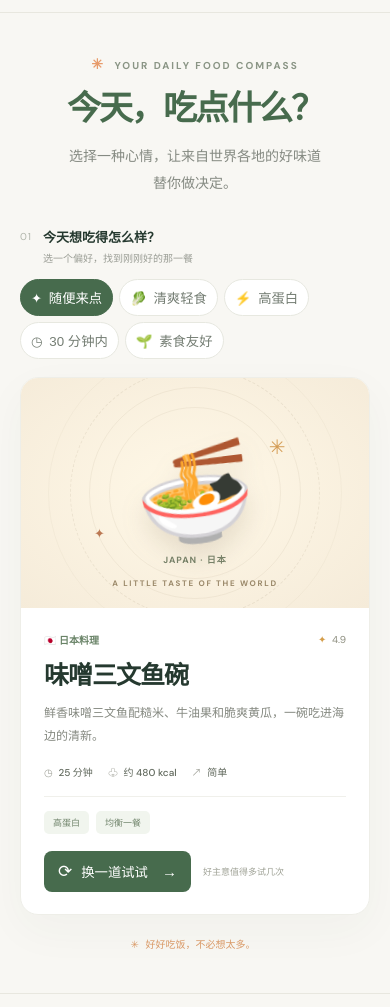
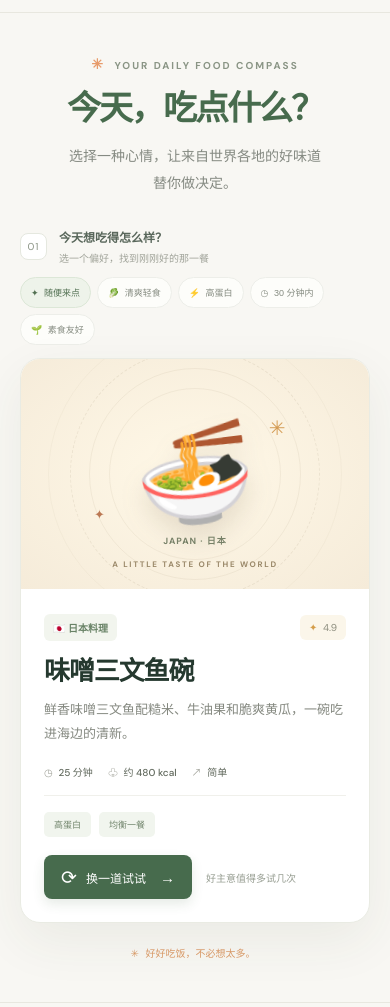
Before and after one commit to xy2742-sys/food-recommend, a plain HTML site: page index.html in a window 390 px wide. Shown: the part 51-1058 px from the top of the page. Drawn offline with Linux system fonts and the light colour scheme.

Commit message:
Refine recipe page visual hierarchy

```diff
--- a/style.css
+++ b/style.css
@@ -3,3 +3,44 @@
 .header-tools{display:flex;align-items:center;gap:20px}.language-switch{height:34px;display:flex;align-items:center;gap:6px;padding:0 9px;border:1px solid var(--line);border-radius:8px;background:#fff;color:#758072}.language-switch>span{font-size:13px}.language-switch select{appearance:none;border:0;outline:0;background:transparent;color:var(--ink);font:500 11px "DM Sans","Noto Sans SC",sans-serif;cursor:pointer;padding:5px 1px}.language-switch:focus-within{border-color:#9caf97;box-shadow:0 0 0 3px #476b4d13}
 @media(max-width:760px){.header-tools{gap:10px}.top-note{font-size:10px}.language-switch{height:32px;padding:0 7px}.brand{font-size:15px}}
 @media(max-width:380px){.top-note{display:none}}
+
+/* Keep the meal recommendation visually primary and the filters secondary. */
+.discover{max-width:860px;margin-top:42px}
+.controls{gap:16px;margin-bottom:15px}
+.control-heading{align-items:center;gap:12px}
+.control-heading>span{width:27px;height:27px;display:grid;place-items:center;border:1px solid #e5e8df;border-radius:8px;background:#fff;color:#899283;margin-top:0}
+.control-heading strong{font-size:12px;color:#59675b}
+.control-heading small{font-size:10px;color:#a0a399}
+.filter-list{gap:7px}
+.filter{padding:7px 10px;border-color:#edeee9;background:#fdfdfa;color:#858b80;font-size:9px}
+.filter.active{background:#eef3ea;border-color:#dce7d7;color:#527052}
+.filter:focus-visible,.shuffle-button:focus-visible,.language-switch select:focus-visible{outline:3px solid #9cb795;outline-offset:3px}
+.recipe-card{grid-template-columns:40% 60%;min-height:360px;border-color:#e9ebe3;border-radius:20px;box-shadow:0 18px 52px #37452c12}
+.recipe-art{min-height:360px}
+.recipe-content{padding:34px 38px 28px}
+.recipe-meta{min-height:22px}
+.region-label{padding:6px 9px;border-radius:6px;background:#f2f5ee}
+.rating{padding:6px 9px;border-radius:6px;background:#fbf6ea}
+.recipe-content h2{font-size:30px;margin:19px 0 10px;letter-spacing:-1.1px}
+.recipe-description{font-size:13px;line-height:1.85;max-width:390px}
+.recipe-details{gap:22px;margin-top:24px;padding-bottom:19px;font-size:10px}
+.recipe-tags{gap:8px;margin-top:16px}
+.recipe-tags span{padding:6px 10px}
+.card-actions{gap:14px;padding-top:22px}
+.shuffle-button{height:46px;padding:0 17px;font-size:12px;box-shadow:0 5px 12px #355c3b20}
+.shuffle-icon{font-size:19px}
+.shuffle-hint{font-size:10px;color:#969d91}
+.bottom-note{margin-top:22px}
+@media(max-width:760px){
+  .discover{margin-top:32px}
+  .controls{gap:12px;margin-bottom:13px}
+  .filter-list{gap:6px}
+  .filter{padding:8px 10px}
+  .recipe-card{grid-template-columns:1fr;min-height:0}
+  .recipe-art{min-height:230px}
+  .recipe-content{padding:25px 23px 23px;min-height:300px}
+  .recipe-content h2{font-size:26px;margin:14px 0 9px}
+  .recipe-details{gap:15px;margin-top:18px;padding-bottom:16px}
+  .card-actions{padding-top:18px}
+  .shuffle-button{height:44px}
+}
```
